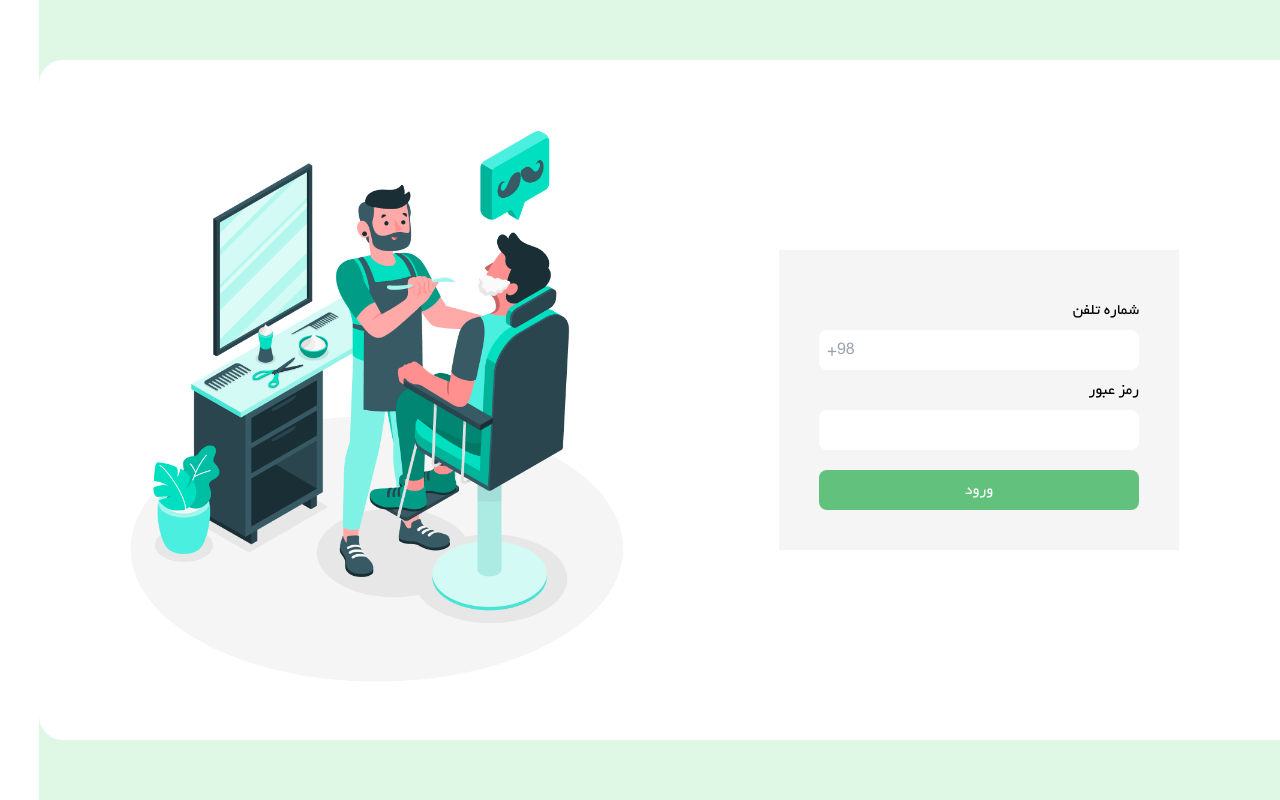
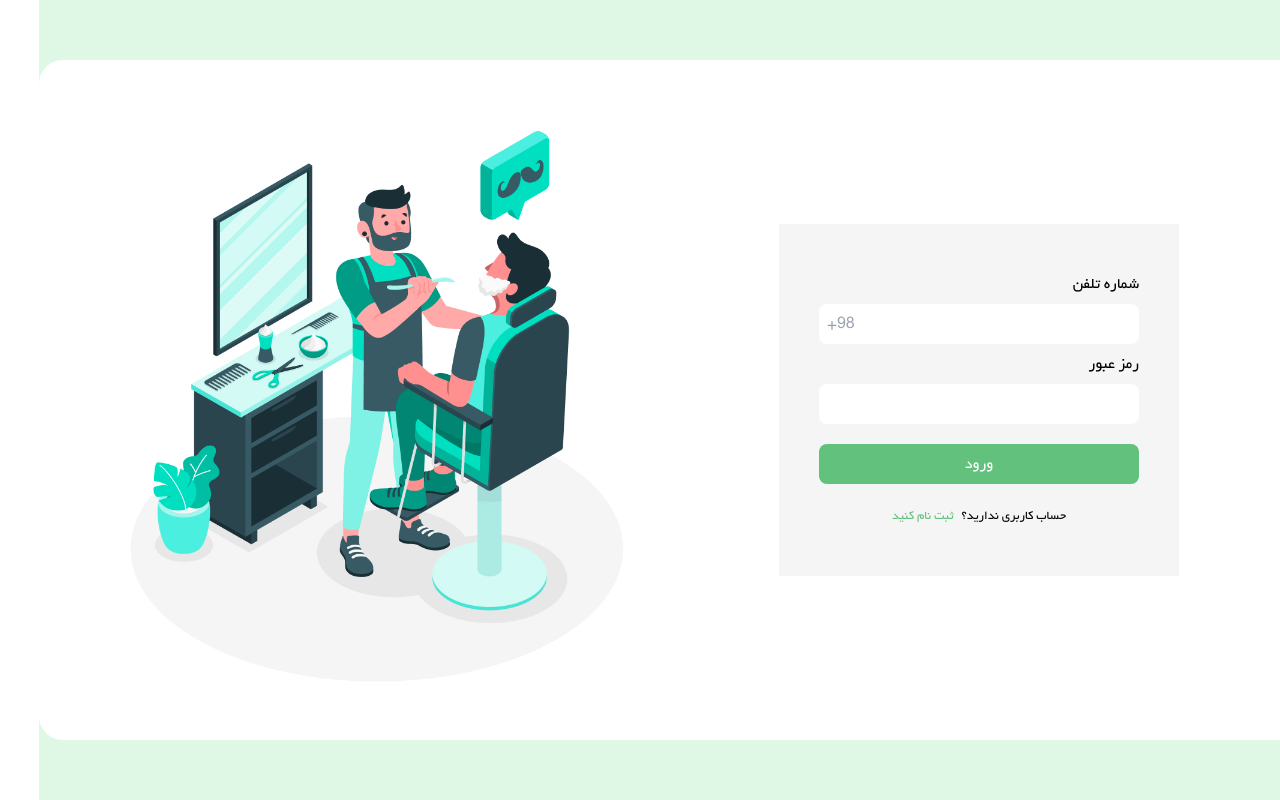
Before and after one commit to mohaddeseamel/site-reserve, a Vue app: page /accountUser in a window 1280 px wide. Built offline with nearby package versions, Linux system fonts and the light colour scheme.

Commit message:
add text creaet account

```diff
--- a/src/views/AccountUser.vue
+++ b/src/views/AccountUser.vue
@@ -24,7 +24,9 @@
             >Colorful Beauty</span
           >
         </div> -->
-        <div class="form-account bg-gray-secondgray w-2/3 p-10 leading-10">
+        <div
+          class="form-account bg-gray-secondgray w-2/3 h-full p-10 leading-10"
+        >
           <form action="#">
             <div class="phoneNumber flex flex-col">
               <label for="number">شماره تلفن</label>
@@ -48,6 +50,10 @@
               ورود
             </button>
           </form>
+          <div class="create-account flex justify-center mt-3 text-[13px]">
+            <span class="ml-2">حساب کاربری ندارید؟</span>
+            <span class="text-green-dark">ثبت نام کنید</span>
+          </div>
         </div>
       </div>
       <div class="imgAccount w-1/2">
```
